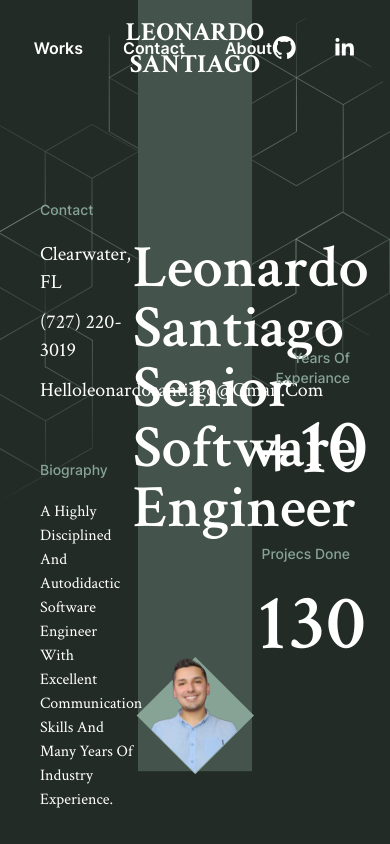
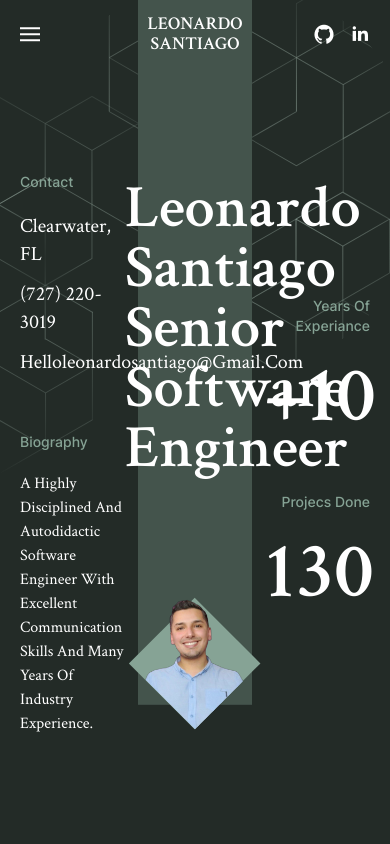
Before and after one commit to leodsan/portfolio-website, a Next.js app: page / in a window 390 px wide. Shown: the top 844 px of the page. Built offline with nearby package versions, Linux system fonts and the light colour scheme.

Commit message:
create a responsive header

```diff
--- a/src/components/elements/Header.js
+++ b/src/components/elements/Header.js
@@ -6,8 +6,9 @@ const Header = () => {
   const { routes } = HEADER_CONST;
 
   return (
-    <header className="app-container z-50 flex items-center justify-center py-8">
-      <nav className="flex items-center gap-10 mr-auto">
+    <header className="app-container z-50 flex items-center justify-center py-8 sm:py-5">
+      <Button icon="menu" className="hidden mr-auto lg:!flex" />
+      <nav className="flex items-center gap-x-10 gap-y-2 mr-auto lg:flex-col lg:hidden lg:overflow-hidden lg:items-start lg:absolute lg:py-7 lg:pr-5 lg:left-[var(--app-space)] lg:top-[50%]">
         {routes.map(({ id, title }) => (
           <Button
             key={id}
@@ -23,7 +24,7 @@ const Header = () => {
         type="link"
         className="w-min absolute"
         title="leonardo santiago"
-        titleClassName="tp-h2 uppercase text-center"
+        titleClassName="tp-h2 !leading-5 uppercase text-center sm:tp-h3 xs:tp-h5 "
       />
       <SocialMedias />
     </header>
--- a/src/components/elements/SocialMedias.js
+++ b/src/components/elements/SocialMedias.js
@@ -1,11 +1,12 @@
+import cn from "classnames";
 import { GLOBAL_CONST } from "../../constants";
 import { Button } from "../commons";
 
-const SocialMedias = () => {
+const SocialMedias = ({ className }) => {
   const { socialMedias } = GLOBAL_CONST;
 
   return (
-    <div className="flex items-center gap-9">
+    <div className={cn("flex items-center gap-9 sm:gap-4", className)}>
       {socialMedias.map(({ id, icon, link }) => (
         <Button key={id} target type="a" icon={icon} href={link} />
       ))}
--- a/src/styles/globals.css
+++ b/src/styles/globals.css
@@ -15,7 +15,7 @@
 
 @layer base {
   :root {
-    @apply [--app-space:theme(spacing.10)];
+    @apply [--app-space:theme(spacing.10)] sm:[--app-space:theme(spacing.5)];
   }
   html {
     @apply font-body  h-screen overflow-x-hidden;
@@ -38,7 +38,7 @@
     @apply tp-h7 capitalize;
   }
   .button-icon {
-    @apply text-text-1 text-2xl;
+    @apply text-text-1 text-2xl sm:text-xl;
   }
 }
 
```
